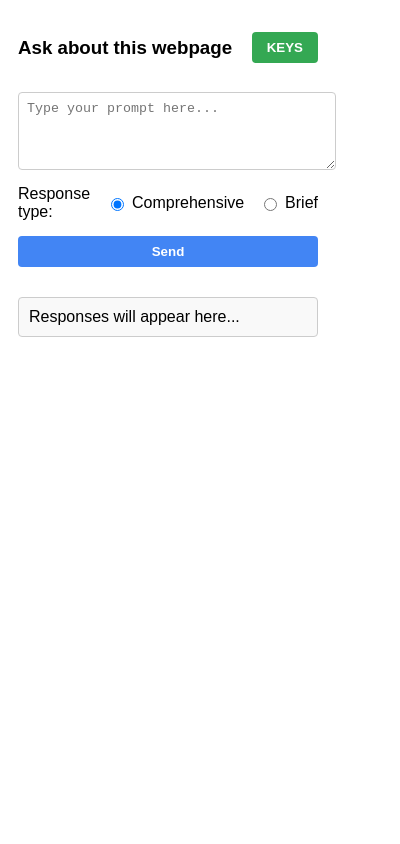
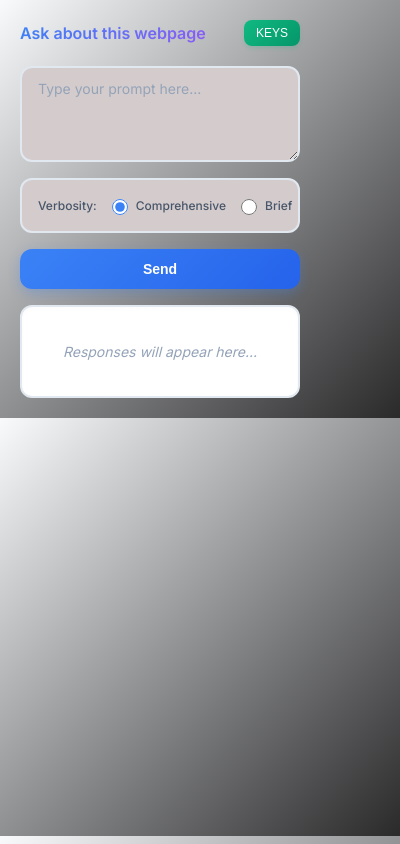
Before and after one commit to amdeilami/about-this-webpage, a browser extension: page popup.html in a window 400 px wide. Drawn offline with Linux system fonts and the light colour scheme.

Commit message:
improved the appearance a little bit, changed fonts and background color and distances in popup html file

```diff
--- a/popup.html
+++ b/popup.html
@@ -1,75 +1,222 @@
 <!DOCTYPE html>
 <html>
 <head>
-    <title>About this webpage</title>
+    <title>Ask this webpage</title>
     <style>
+        @import url('https://fonts.googleapis.com/css2?family=Inter:wght@400;500;600&display=swap');
+
+        * {
+            box-sizing: border-box;
+        }
+
         body {
-            width: 300px;
-            padding: 10px;
-            font-family: Arial, sans-serif;
+            width: 320px;
+            padding: 0;
+            margin: 0;
+            font-family: 'Inter', -apple-system, BlinkMacSystemFont, 'Segoe UI', Roboto, sans-serif;
+            background: linear-gradient(135deg, #f8fafc 0%, #2a2a2b 100%);
+            color: #334155;
+            font-size: 14px;
+            line-height: 1.5;
         }
+
         .container {
+            padding: 20px;
             display: flex;
             flex-direction: column;
-            gap: 15px;
+            gap: 16px;
         }
+
+        .header {
+            display: flex;
+            justify-content: space-between;
+            align-items: center;
+            margin-bottom: 4px;
+        }
+
+        .header h3 {
+            margin: 0;
+            font-size: 16px;
+            font-weight: 600;
+            color: #1e293b;
+            background: linear-gradient(135deg, #3b82f6, #8b5cf6);
+            -webkit-background-clip: text;
+            -webkit-text-fill-color: transparent;
+            background-clip: text;
+        }
+
+        .keys-button {
+            padding: 6px 12px;
+            background: linear-gradient(135deg, #10b981, #059669);
+            color: white;
+            border: none;
+            border-radius: 8px;
+            cursor: pointer;
+            font-weight: 500;
+            font-size: 12px;
+            transition: all 0.2s ease;
+            box-shadow: 0 2px 4px rgba(16, 185, 129, 0.2);
+        }
+
+        .keys-button:hover {
+            transform: translateY(-1px);
+            box-shadow: 0 4px 8px rgba(16, 185, 129, 0.3);
+        }
+
+        .keys-button:active {
+            transform: translateY(0);
+        }
+
         .prompt-input {
             width: 100%;
-            padding: 8px;
-            border: 1px solid #ccc;
-            border-radius: 4px;
+            padding: 12px 16px;
+            border: 2px solid #e2e8f0;
+            border-radius: 12px;
+            font-family: inherit;
+            font-size: 14px;
+            background: rgb(212, 204, 204);
+            transition: all 0.2s ease;
+            resize: vertical;
+            min-height: 80px;
         }
+
+        .prompt-input:focus {
+            outline: none;
+            border-color: #3b82f6;
+            box-shadow: 0 0 0 3px rgba(59, 130, 246, 0.1);
+        }
+
+        .prompt-input::placeholder {
+            color: #94a3b8;
+        }
+
         .options {
             display: flex;
             align-items: center;
-            gap: 15px;
+            gap: 10px;
+            padding: 16px;
+            background: rgb(212, 204, 204);
+            border-radius: 12px;
+            border: 2px solid #e2e8f0;
         }
+
+        .options > span {
+            font-weight: 500;
+            color: #475569;
+            font-size: 12px;
+        }
+
         .option {
             display: flex;
             align-items: center;
             gap: 5px;
         }
-        .send-button, .keys-button {
-            padding: 8px 15px;
-            background-color: #4285f4;
+
+        .option input[type="radio"] {
+            width: 16px;
+            height: 16px;
+            accent-color: #3b82f6;
+            cursor: pointer;
+        }
+
+        .option label {
+            font-size: 12px;
+            color: #475569;
+            cursor: pointer;
+            font-weight: 500;
+        }
+
+        .send-button {
+            padding: 12px 24px;
+            background: linear-gradient(135deg, #3b82f6, #2563eb);
             color: white;
             border: none;
-            border-radius: 4px;
+            border-radius: 12px;
             cursor: pointer;
-            font-weight: bold;
+            font-weight: 600;
+            font-size: 14px;
+            transition: all 0.2s ease;
+            box-shadow: 0 4px 12px rgba(59, 130, 246, 0.3);
         }
-        .send-button:hover, .keys-button:hover {
-            background-color: #357ae8;
+
+        .send-button:hover {
+            transform: translateY(-2px);
+            box-shadow: 0 6px 20px rgba(59, 130, 246, 0.4);
         }
-        .header {
-            display: flex;
-            justify-content: space-between;
-            align-items: center;
+
+        .send-button:active {
+            transform: translateY(0);
         }
-        .keys-button {
-            background-color: #34a853;
-        }
-        .keys-button:hover {
-            background-color: #2d9249;
-        }
+
         .response-area {
-            margin-top: 15px;
-            padding: 10px;
-            border: 1px solid #ccc;
-            border-radius: 4px;
+            padding: 14px;
+            border: 2px solid #e2e8f0;
+            border-radius: 12px;
             max-height: 200px;
             overflow-y: auto;
-            background-color: #f9f9f9;
+            background: white;
+            box-shadow: inset 0 2px 4px rgba(0, 0, 0, 0.02);
         }
+
+        .response-placeholder {
+            color: #94a3b8;
+            font-style: italic;
+            text-align: center;
+            padding: 20px 0;
+        }
+
         .loading {
             text-align: center;
-            color: #666;
+            color: #64748b;
             font-style: italic;
-            padding: 10px;
+            padding: 20px 0;
+            display: flex;
+            align-items: center;
+            justify-content: center;
+            gap: 8px;
         }
+
+        .loading::before {
+            content: '';
+            width: 16px;
+            height: 16px;
+            border: 2px solid #e2e8f0;
+            border-top: 2px solid #3b82f6;
+            border-radius: 50%;
+            animation: spin 1s linear infinite;
+        }
+
+        @keyframes spin {
+            0% { transform: rotate(0deg); }
+            100% { transform: rotate(360deg); }
+        }
+
         .error {
-            color: #ea4335;
-            font-weight: bold;
+            color: #ef4444;
+            font-weight: 500;
+            padding: 12px;
+            background: #fef2f2;
+            border-radius: 8px;
+            border-left: 4px solid #ef4444;
+        }
+
+        /* Custom scrollbar */
+        .response-area::-webkit-scrollbar {
+            width: 6px;
+        }
+
+        .response-area::-webkit-scrollbar-track {
+            background: #f1f5f9;
+            border-radius: 3px;
+        }
+
+        .response-area::-webkit-scrollbar-thumb {
+            background: #cbd5e1;
+            border-radius: 3px;
+        }
+
+        .response-area::-webkit-scrollbar-thumb:hover {
+            background: #94a3b8;
         }
     </style>
 </head>
@@ -83,7 +230,7 @@
         <textarea class="prompt-input" rows="4" placeholder="Type your prompt here..."></textarea>
 
         <div class="options">
-            <span>Response type:</span>
+            <span>Verbosity:</span>
             <div class="option">
                 <input type="radio" id="comprehensive" name="responseType" value="comprehensive" checked>
                 <label for="comprehensive">Comprehensive</label>
```
